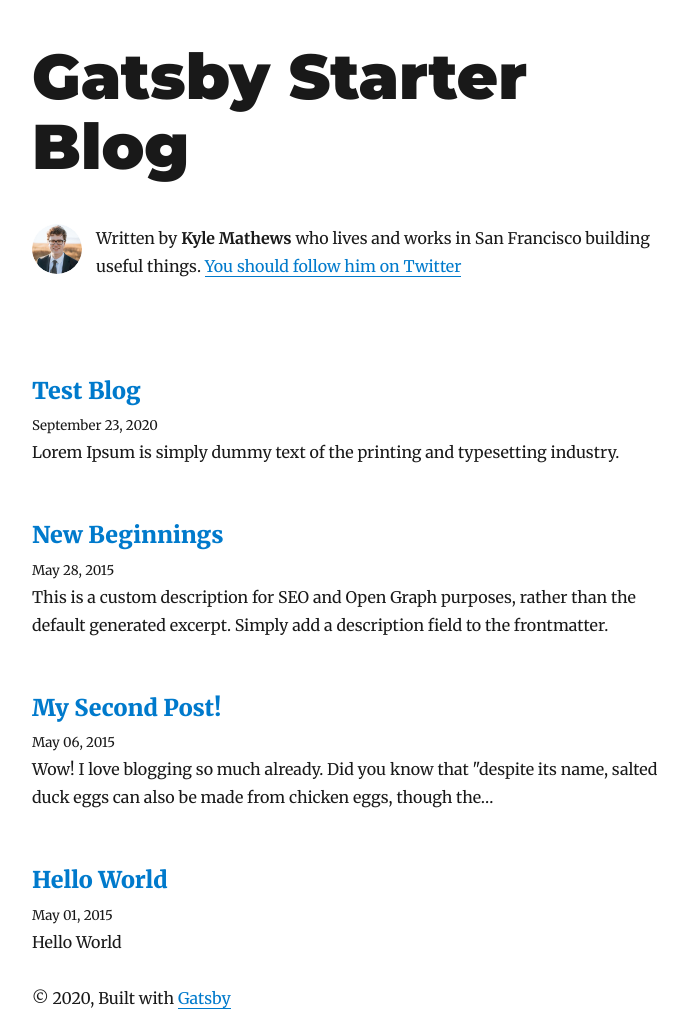
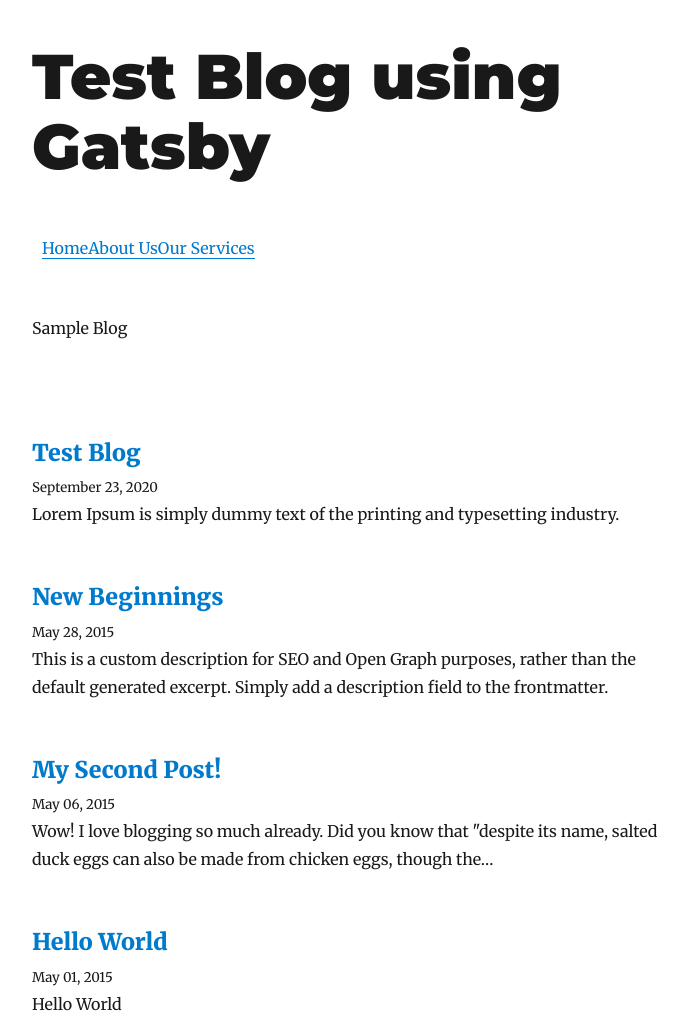
Before and after one commit to SusmitAdhikary/gatsby1, a Gatsby site: page / in a window 1280 px wide. Shown: the top 1021 px of the page, without its empty margins (293-981 px from the left). Built offline with nearby package versions, Linux system fonts and the light colour scheme; Gatsby itself is replaced by a stand-in of ours; some packages are replaced by stand-ins of ours.

Commit message:
Update code

```diff
--- a/gatsby-config.js
+++ b/gatsby-config.js
@@ -1,6 +1,6 @@
 module.exports = {
   siteMetadata: {
-    title: `Gatsby Starter Blog`,
+    title: `Blog using Gatsby`,
     author: {
       name: `Kyle Mathews`,
       summary: `who lives and works in San Francisco building useful things.`,
--- a/src/components/bio.js
+++ b/src/components/bio.js
@@ -43,25 +43,8 @@
         marginBottom: rhythm(2.5),
       }}
     >
-      <Image
-        fixed={data.avatar.childImageSharp.fixed}
-        alt={author.name}
-        style={{
-          marginRight: rhythm(1 / 2),
-          marginBottom: 0,
-          minWidth: 50,
-          borderRadius: `100%`,
-        }}
-        imgStyle={{
-          borderRadius: `50%`,
-        }}
-      />
       <p>
-        Written by <strong>{author.name}</strong> {author.summary}
-        {` `}
-        <a href={`https://twitter.com/${social.twitter}`}>
-          You should follow him on Twitter
-        </a>
+        Sample Blog
       </p>
     </div>
   )
--- a/src/components/layout.js
+++ b/src/components/layout.js
@@ -2,13 +2,14 @@
 import { Link } from "gatsby"
 
 import { rhythm, scale } from "../utils/typography"
+import Menu from "./menu"
+
 
 const Layout = ({ location, title, children }) => {
   const rootPath = `${__PATH_PREFIX__}/`
   let header
 
-  if (location.pathname === rootPath) {
-    header = (
+  header = (
       <h1
         style={{
           ...scale(1.5),
@@ -23,30 +24,10 @@
           }}
           to={`/`}
         >
-          {title}
+          Test {title}
         </Link>
       </h1>
     )
-  } else {
-    header = (
-      <h3
-        style={{
-          fontFamily: `Montserrat, sans-serif`,
-          marginTop: 0,
-        }}
-      >
-        <Link
-          style={{
-            boxShadow: `none`,
-            color: `inherit`,
-          }}
-          to={`/`}
-        >
-          {title}
-        </Link>
-      </h3>
-    )
-  }
   return (
     <div
       style={{
@@ -57,6 +38,7 @@
       }}
     >
       <header>{header}</header>
+			<Menu />
       <main>{children}</main>
       <footer>
         © {new Date().getFullYear()}, Built with
--- /dev/null
+++ b/src/components/menu.js
@@ -0,0 +1,22 @@
+import React from 'react'
+import { Link } from "gatsby"
+
+const Menu = () => {
+  return (
+    <div className='maim-menu'>
+      <ul
+        style={{
+          listStyle : 'none',
+          display: 'flex',
+					padding: '10px'
+        }}
+      >
+        <li><Link to="/">Home</Link> </li>
+        <li><Link to="/about">About Us</Link></li>
+        <li><Link to="/services">Our Services</Link></li>
+      </ul>
+    </div>
+  )
+}
+
+export default Menu;
--- a/src/templates/blog-post.js
+++ b/src/templates/blog-post.js
@@ -42,6 +42,7 @@
           dangerouslySetInnerHTML={{ __html: post.html }}
           itemProp="articleBody"
         />
+				<p>{post.frontmatter.date}</p>
         <hr
           style={{
             marginBottom: rhythm(1),
--- a/static/admin/config.yml
+++ b/static/admin/config.yml
@@ -1,6 +1,6 @@
 backend:
-  name: gatsby1
-  branch: branch
+  name: git-gateway
+  branch: master
 
 media_folder: static/img
 public_folder: /img
```
Also changed, not shown: src/pages/about.js (added, +17 -0 lines), src/pages/services.js (added, +17 -0 lines).
